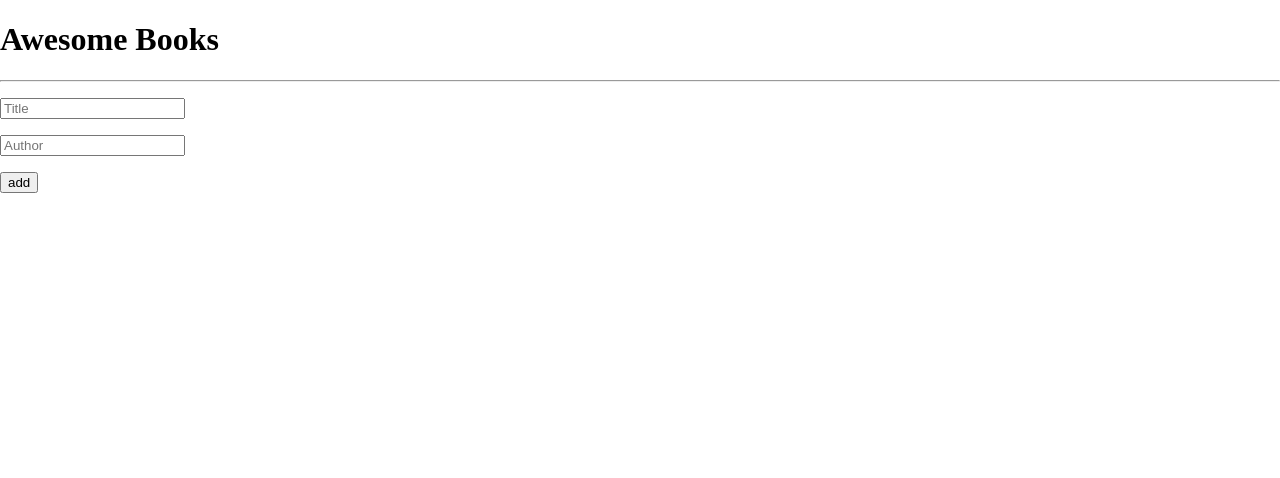
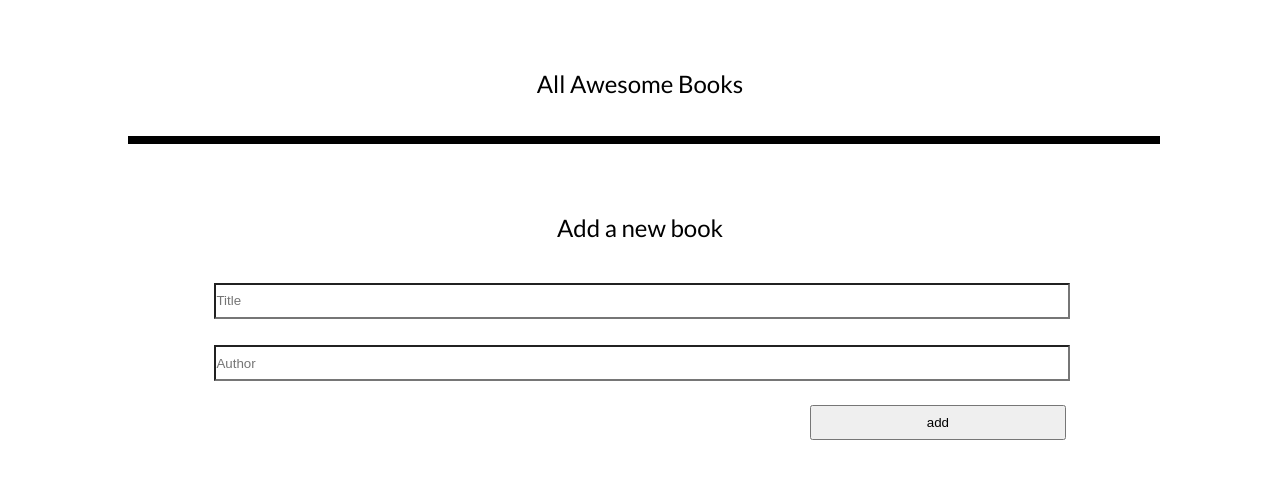
Before and after one commit to porag-m06/Awesome-Books-Ometman-Porag, a website: page index.html in a window 1280 px wide. Drawn offline with Linux system fonts and the light colour scheme.

Commit message:
create html interface for js classes stage of the awesome books.

```diff
--- a/book.js
+++ b/book.js
@@ -16,8 +16,8 @@ function ShowAllBooks() {
     addedBk.className = 'added-bks';
     addedBk.id = `${i}`;
     addedBk.innerHTML = `
-            <p class="title">${bookCollection[i].title}</p>
-            <p class="author">${bookCollection[i].author}</p>
+            <p class="new-book-title">${bookCollection[i].title}</p>
+            <p class="new-book-author">${bookCollection[i].author}</p>
             <button id="del-bk">Remove</button>`;
     showBks.appendChild(addedBk);
   }
--- a/index.html
+++ b/index.html
@@ -8,22 +8,24 @@
     <title>Awesome Books</title>
   </head>
   <body>
-    <h1 class="heading-title">Awesome Books</h1>
+    <header>
+      <h1 class="heading-title">All Awesome Books</h1>
+    </header>
     <section id="show-bks">
 
     </section>
-    <hr class="first-div" />
-    <section class="add-bks">
+    <section class="add-books-section">
+      <h2 class="heading-title">Add a new book </h2>
       <form id="new-bk">
-        <p>
-          <input id="bk-title" type="text" placeholder="Title" required />
+        <p class="title-input order0">
+          <input id="bk-title" type="text" name="title" placeholder="Title" required />
         </p>
-        <p>
-          <input id="bk-author" type="text" placeholder="Author" required />
+        <p class="title-input order1">
+          <input id="bk-author" type="text" name="author" placeholder="Author" required />
         </p>
-        <button id="add-bk" type="submit">add</button>
+        <button id="add-bk" class="add-book-btn order2" type="submit">add</button>
     </form>
+    </section>
     <script src="./book.js"></script>
-    <script src="./localstorage.js"></script>
   </body>
 </html>
--- a/style.css
+++ b/style.css
@@ -1,5 +1,171 @@
-body {
-  margin: 0;
-  padding: 0;
-  overflow: hidden;
+@import url("https://fonts.googleapis.com/css2?family=Lato:wght@300;400;500;600;700;800&display=swap");
+
+@media screen and (min-width: 280px) {
+  html {
+    font-family: "Lato", sans-serif;
+    font-size: 16px;
+  }
+
+  html,
+  body {
+    position: relative;
+    width: auto;
+    margin: 0 auto;
+    padding: 0;
+    color: #000;
+    background: #fff;
+  }
+
+  body {
+    height: 100vh;
+  }
+
+  header {
+    position: relative;
+    margin: 4rem auto 2rem;
+    padding: 0 2rem;
+    width: auto;
+    height: auto;
+    display: flex;
+    flex-direction: column;
+    justify-content: center;
+    align-items: center;
+    gap: 2rem;
+  }
+
+  h1 {
+    position: relative;
+    width: auto;
+    height: auto;
+    padding: 0;
+    margin: 0 auto;
+    font-size: 1.5rem;
+    font-weight: 500;
+    line-height: 2.5rem;
+    text-align: center;
+  }
+
+  #show-bks {
+    position: relative;
+    margin: 0 10%;
+    padding: 0 5%;
+    width: 70%;
+    height: auto;
+    display: flex;
+    flex-direction: column;
+    justify-content: start;
+    align-items: center;
+    gap: 0.5rem;
+    background: rgba(246, 244, 244, 0.739);
+    border: 4px solid #000;
+  }
+
+  .added-bks {
+    position: relative;
+    width: 100%;
+    height: 2.5rem;
+    margin: 0;
+    padding: 0;
+    display: flex;
+    flex-direction: row;
+    justify-content: space-between;
+    align-items: center;
+  }
+
+  .new-book-title,
+  .new-book-author {
+    position: relative;
+    margin: 0 0 0 1rem;
+    padding: 0.5rem;
+    width: auto;
+    height: auto;
+    font-size: 2rem;
+    font-weight: 500;
+    line-height: 2.5rem;
+  }
+
+  h2 {
+    position: relative;
+    width: 100%;
+    height: auto;
+    padding: 0;
+    margin: 0 auto;
+    font-size: 1.5rem;
+    font-weight: 500;
+    line-height: 2.5rem;
+    text-align: center;
+  }
+
+  .add-books-section {
+    position: relative;
+    margin: 5% 10%;
+    padding: 0 5%;
+    width: 70%;
+    height: auto;
+    display: flex;
+    flex-direction: column;
+    justify-content: start;
+    align-items: center;
+    gap: 2rem;
+    background: #fff;
+  }
+
+  /* form styling */
+
+  #new-bk {
+    position: relative;
+    width: 95%;
+    height: auto;
+    margin: 0;
+    padding: 0 5%;
+    display: flex;
+    flex-direction: column;
+    align-items: center;
+    justify-content: center;
+    gap: 1.5rem;
+    text-align: center;
+  }
+
+  .title-input {
+    position: relative;
+    margin: 0;
+    padding: 0;
+    height: auto;
+    width: 100%;
+    font-size: 1.5rem;
+    font-weight: 400;
+    line-height: 2rem;
+  }
+
+  #bk-title,
+  #bk-author {
+    position: relative;
+    width: 100%;
+    height: 2rem;
+    padding: 0;
+    margin: 0;
+    color: #000;
+    background: #fff;
+  }
+
+  .add-book-btn {
+    position: relative;
+    align-self: end;
+    margin-right: 0;
+    padding: 0.5rem;
+    width: 30%;
+    height: auto;
+  }
+
+  .order0 {
+    order: 0;
+  }
+
+  .order1 {
+    order: 1;
+  }
+
+  .order2 {
+    order: 2;
+  }
 }
```
